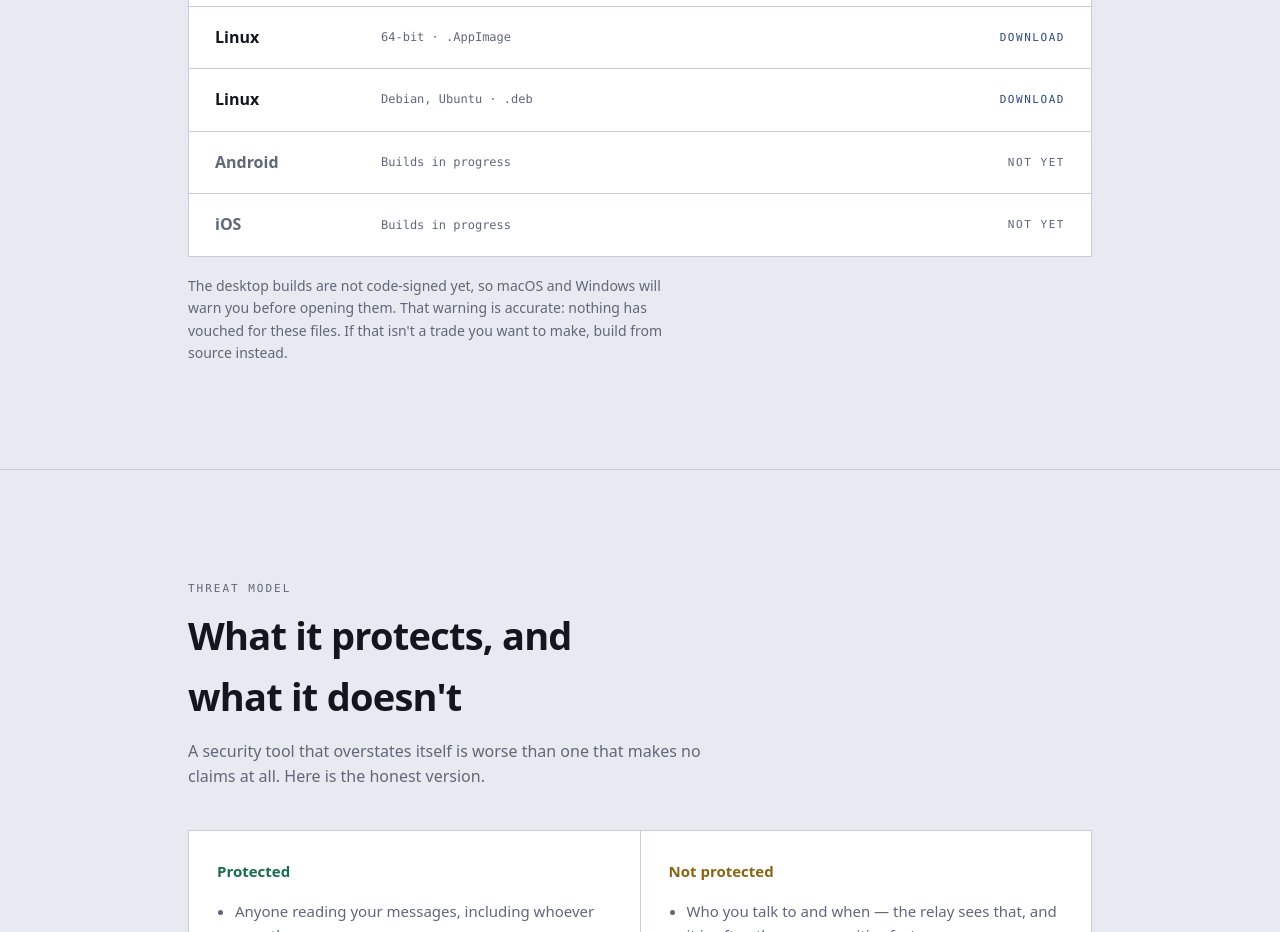
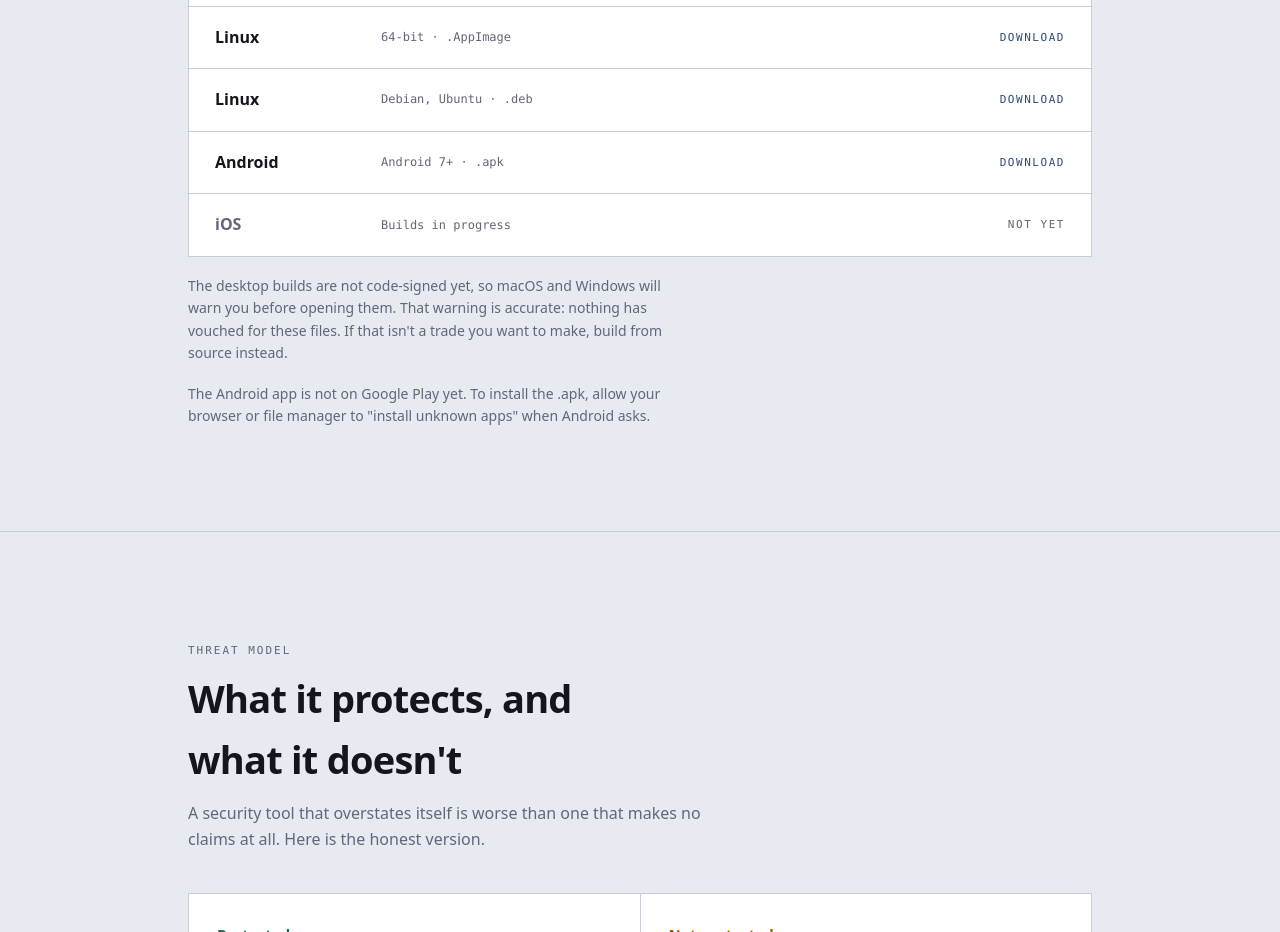
Before and after one commit to rixwankhan/securechat365, a plain HTML site: page docs/index.html in a window 1280 px wide. Shown: the part 2900-3832 px from the top of the page. Drawn offline with Linux system fonts and the light colour scheme.

Commit message:
Site: Android download link
Point the Android row at the signed v0.1.4 APK on the release and add a
note about allowing "install unknown apps".

Co-Authored-By: Claude Opus 5.5 <noreply@anthropic.com>

```diff
--- a/docs/index.html
+++ b/docs/index.html
@@ -413,10 +413,10 @@
         <span class="meta">Debian, Ubuntu &middot; .deb</span>
         <span class="go">Download</span>
       </a>
-      <a class="dl-row pending" href="https://github.com/rixwankhan/securechat365/releases">
+      <a class="dl-row" href="https://github.com/rixwankhan/securechat365/releases/download/v0.1.4/securechat365_0.1.4_android.apk">
         <span class="os">Android</span>
-        <span class="meta">Builds in progress</span>
-        <span class="go">Not yet</span>
+        <span class="meta">Android 7+ &middot; .apk</span>
+        <span class="go">Download</span>
       </a>
       <a class="dl-row pending" href="https://github.com/rixwankhan/securechat365/releases">
         <span class="os">iOS</span>
@@ -430,6 +430,10 @@
       you before opening them. That warning is accurate: nothing has vouched for
       these files. If that isn't a trade you want to make, build from source
       instead.
+    </p>
+    <p class="dl-note">
+      The Android app is not on Google Play yet. To install the .apk, allow your
+      browser or file manager to "install unknown apps" when Android asks.
     </p>
   </div>
 </section>
```
